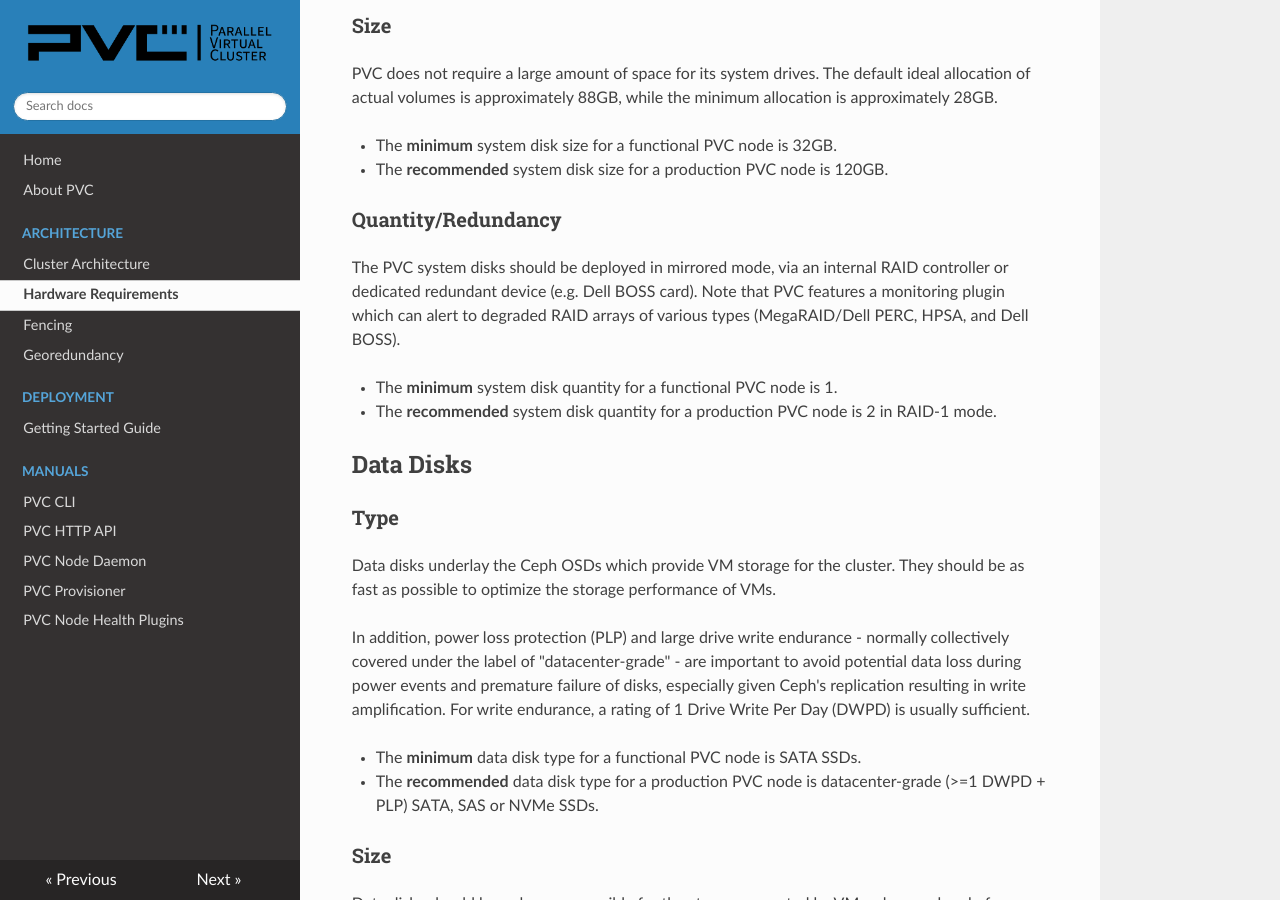
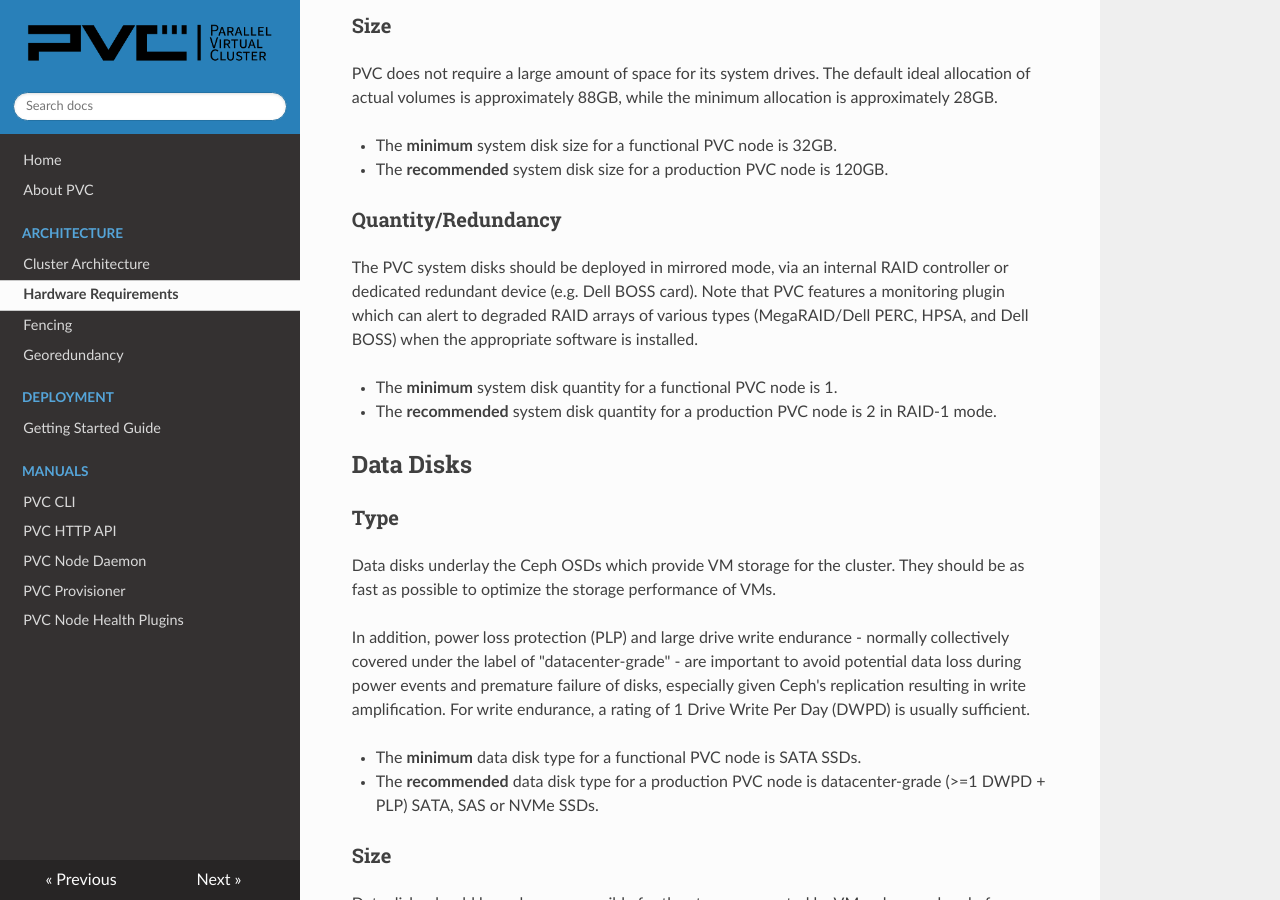
Before and after one commit to parallelvirtualcluster/docs, an MkDocs documentation site: the page built from docs/architecture/hardware-requirements.md, in a window 1280 px wide and 900 px high, scrolled down 6172 px. Built offline with MkDocs 1.6.1, drawn with Linux system fonts in a browser that asks for light colours; nearby versions of some CDN libraries.

Commit message:
Mention software req of monitoring

```diff
--- a/docs/architecture/hardware-requirements.md
+++ b/docs/architecture/hardware-requirements.md
@@ -143,7 +143,7 @@ PVC does not require a large amount of space for its system drives. The default
 
 ### Quantity/Redundancy
 
-The PVC system disks should be deployed in mirrored mode, via an internal RAID controller or dedicated redundant device (e.g. Dell BOSS card). Note that PVC features a monitoring plugin which can alert to degraded RAID arrays of various types (MegaRAID/Dell PERC, HPSA, and Dell BOSS).
+The PVC system disks should be deployed in mirrored mode, via an internal RAID controller or dedicated redundant device (e.g. Dell BOSS card). Note that PVC features a monitoring plugin which can alert to degraded RAID arrays of various types (MegaRAID/Dell PERC, HPSA, and Dell BOSS) when the appropriate software is installed.
 
 * The **minimum** system disk quantity for a functional PVC node is 1.
 
```
